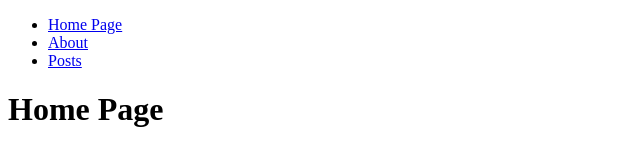
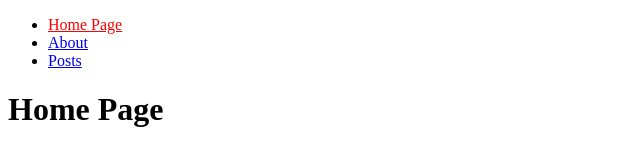
Before and after one commit to MegaEmme/react-router, a React (Vite) app: page / in a window 1280 px wide. Shown: the top 160 px of the page, without its empty margins (0-640 px from the left). Built offline with nearby package versions, Linux system fonts and the light colour scheme.

Commit message:
feat: bonus 2

```diff
--- a/src/index.css
+++ b/src/index.css
@@ -0,0 +1,3 @@
+.active {
+    color: red;
+}
```
